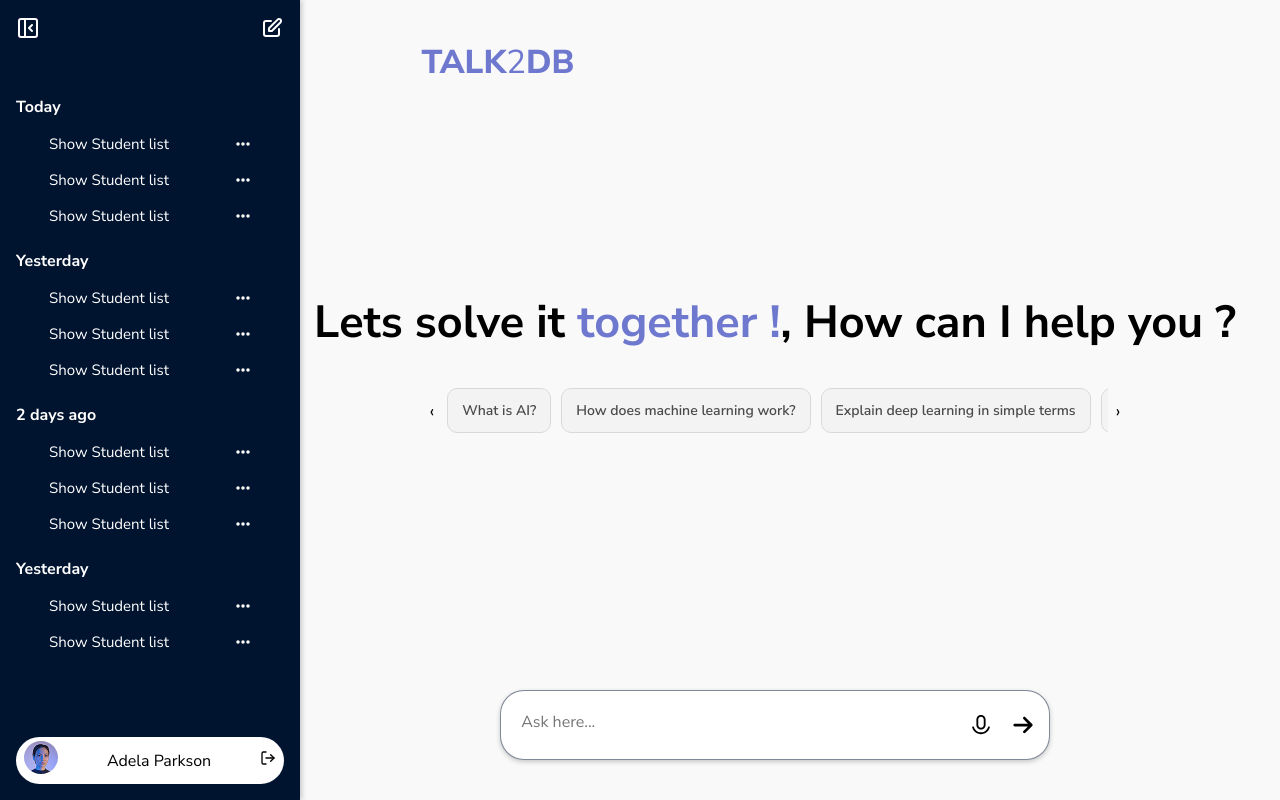
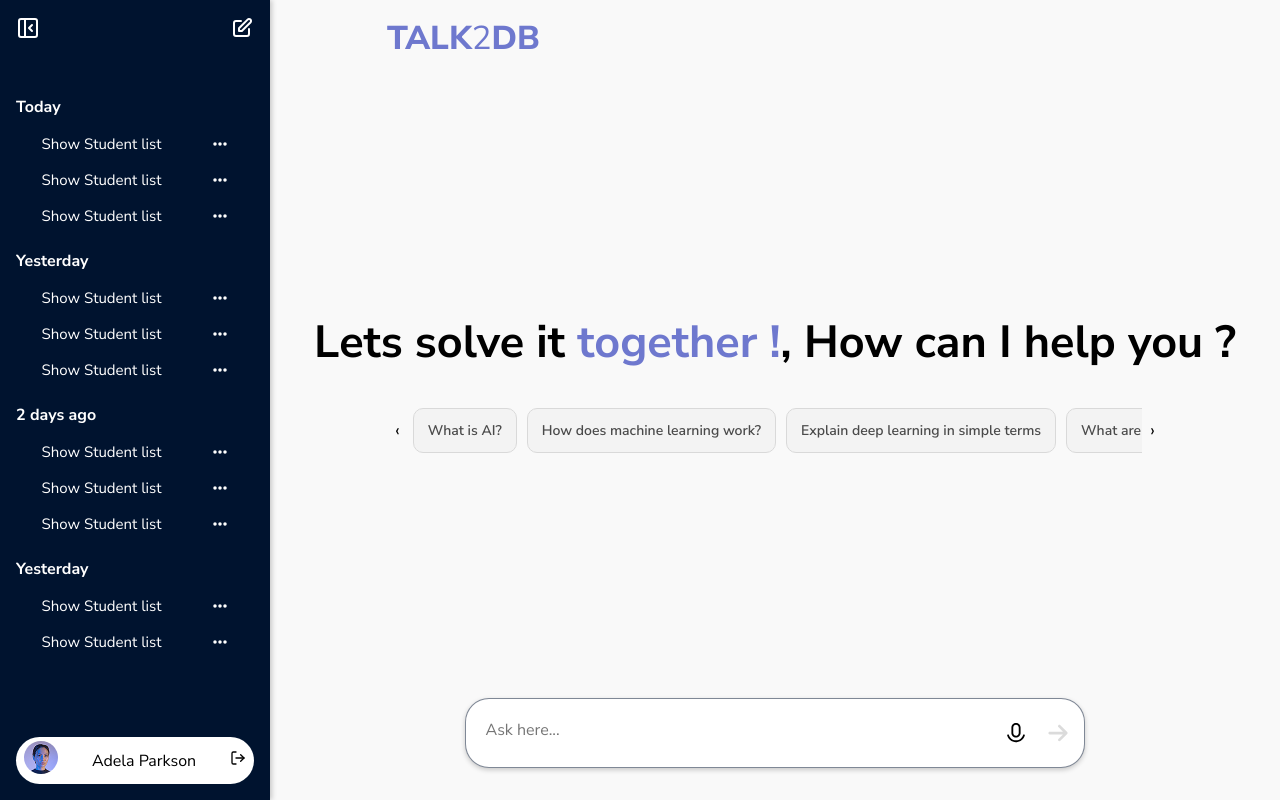
Before and after one commit to Ragul2125/Talk2DB, a React (Vite) app in the folder Talk2Db/: page / in a window 1280 px wide. Built offline with nearby package versions, Linux system fonts and the light colour scheme.

Commit message:
proper for window size

```diff
--- a/Talk2Db/src/Components/ChatArea/ChatArea.css
+++ b/Talk2Db/src/Components/ChatArea/ChatArea.css
@@ -6,20 +6,19 @@
   display: flex;
   justify-content: center;
   align-items: center;
+  z-index: 11;
 }
 .center {
-  width: 70%;
+  width: 80%;
   min-height: 100dvh;
   display: flex;
   flex-direction: column;
   justify-content: space-between;
+  /* background-color: #333; */
+  padding: 1em;
 }
-.chat-nav {
-  width: 100%;
-  height: 40px;
-}
+
 .chat-nav h1 {
-  margin: 40px 0;
   font-size: 33px;
   font-weight: 800;
   color: var(--accent);
@@ -32,20 +31,19 @@
 .chat-bottom {
   width: 100%;
   position: relative;
+  margin-bottom: 1em;
 }
 .chat-container {
   display: flex;
   justify-content: center;
-  padding: 10px;
-  width: 100%;
-  margin-bottom: 30px;
-}
+  position: sticky;
+  bottom: 2em;
+  }
 
 .chat-input-box {
   display: flex;
   align-items: center;
   width: 80%;
-  /* max-width: 800px; */
   background-color: #fff;
   border: 1px solid rgba(0, 19, 47, 0.5);
   border-radius: 24px;
@@ -57,16 +55,23 @@
 /* Resizable Text Area */
 .chat-input-box textarea {
   flex: 1;
-  min-height: 48px;
-  max-height: 150px;
+  width: 100%;
   font-size: 16px;
   padding: 10px;
   border: none;
   outline: none;
   resize: none;
+  line-height: 1.4;
+  box-sizing: border-box;
+  transition: height 0.1s ease-in-out;
   overflow-y: auto;
+
 }
 
+.chat-send-button:disabled {
+  opacity: 0.5;
+  cursor: not-allowed;
+}
 /* Buttons */
 .chat-mic-button,
 .chat-send-button {
@@ -308,14 +313,15 @@
 
 /* ================== Messages Container =============== */
 .messages {
-  margin-top: 3em;
+  /* margin-top: 3em; */
   padding: 2em;
-  height: 750px;
+  height: 670px;
   overflow-y: auto;
   display: flex;
   flex-direction: column;
   gap: 1.5em;
   /* background-color: #2c7a2c; */
+
 }
 
 /* ================== Individual Messages =============== */
@@ -343,25 +349,24 @@
 
 /* ================== Bot Message (Align Left) =============== */
 .bot-message {
-  background-color: var(--tableblue); /* Light gray for bot messages */
+  background-color: var(--tableblue);
   color: white;
-  align-self: flex-start; /* Aligns message to the left */
+  align-self: flex-start;
   border-bottom-left-radius: 0;
 }
 
 .query {
-  background-color: #f4f4f4;
+  background-color: #ffffff;
   color: black;
-  align-self: flex-end;
   border-radius: 20px;
-  margin: 20px 0;
-  width: 100%;
-  padding: 12px 16px;
-
-  height: 100px;
+  width: 90%;
+  padding: 15px 16px;
+  height: 150px;
   display: flex;
   align-items: center;
   justify-content: space-between;
+  box-shadow: rgba(149, 157, 165, 0.2) 0px 8px 24px;
+
 }
 
 .query-text {
@@ -371,6 +376,9 @@
   color: #333;
   font-size: 15px;
   font-family: monospace;
+  padding: 1em;
+  border-radius: 20px;
+  background-color: rgb(224, 224, 224,75%);
 }
 
 .copy-button {
--- a/Talk2Db/src/Components/ChatArea/ChatComp/InputBox.jsx
+++ b/Talk2Db/src/Components/ChatArea/ChatComp/InputBox.jsx
@@ -10,11 +10,27 @@ const InputBox = ({ value, onChange, sendMessage }) => {
       ? new (window.SpeechRecognition || window.webkitSpeechRecognition)()
       : null;
 
+  const adjustTextareaHeight = () => {
+    const textarea = textareaRef.current;
+    if (textarea) {
+      // Reset height to auto to calculate the correct scroll height
+      textarea.style.height = 'auto';
+
+      // Calculate the scroll height
+      const scrollHeight = textarea.scrollHeight;
+
+      // Set height with min and max constraints
+      const newHeight = Math.min(
+        Math.max(scrollHeight, 48), // Minimum height of 48px
+        150 // Maximum height of 150px
+      );
+
+      textarea.style.height = `${newHeight}px`;
+    }
+  };
+
   useEffect(() => {
-    if (textareaRef.current) {
-      textareaRef.current.style.height = "48px"; // Default height
-      textareaRef.current.style.height = `${textareaRef.current.scrollHeight}px`;
-    }
+    adjustTextareaHeight();
   }, [value]);
 
   const handleKeyDown = (e) => {
@@ -31,6 +47,10 @@ const InputBox = ({ value, onChange, sendMessage }) => {
     }
 
     if (!isRecording) {
+      recognition.continuous = true;
+      recognition.interimResults = true;
+      recognition.lang = 'en-US';
+
       recognition.start();
       setIsRecording(true);
     } else {
@@ -39,8 +59,12 @@ const InputBox = ({ value, onChange, sendMessage }) => {
     }
 
     recognition.onresult = (event) => {
-      const transcript = event.results[0][0].transcript;
-      onChange((prev) => prev + " " + transcript);
+      const transcript = Array.from(event.results)
+        .map(result => result[0])
+        .map(result => result.transcript)
+        .join('');
+
+      onChange(prev => prev + " " + transcript.trim());
     };
 
     recognition.onspeechend = () => {
@@ -48,7 +72,8 @@ const InputBox = ({ value, onChange, sendMessage }) => {
       recognition.stop();
     };
 
-    recognition.onerror = () => {
+    recognition.onerror = (event) => {
+      console.error('Speech recognition error:', event.error);
       setIsRecording(false);
     };
   };
@@ -66,9 +91,16 @@ const InputBox = ({ value, onChange, sendMessage }) => {
           ref={textareaRef}
           placeholder="Ask here..."
           value={value}
-          onChange={(e) => onChange(e.target.value)}
+          onChange={(e) => {
+            onChange(e.target.value);
+          }}
           onKeyDown={handleKeyDown}
           rows={1}
+          style={{
+            minHeight: '48px',
+            maxHeight: '150px',
+            overflowY: value.length > 0 ? 'auto' : 'hidden'
+          }}
         />
         <button
           type="button"
@@ -81,7 +113,11 @@ const InputBox = ({ value, onChange, sendMessage }) => {
             <RiMic2Line size={22} />
           )}
         </button>
-        <button className="chat-send-button" type="submit">
+        <button
+          className="chat-send-button"
+          type="submit"
+          disabled={value.trim() === ''}
+        >
           <FaArrowRight size={22} />
         </button>
       </form>
--- a/Talk2Db/src/Components/ChatArea/ChatComp/Messages.jsx
+++ b/Talk2Db/src/Components/ChatArea/ChatComp/Messages.jsx
@@ -2,7 +2,7 @@ import { LuCloudDownload } from "react-icons/lu";
 import { MdOutlineInsertChart } from "react-icons/md";
 import { FaEye } from "react-icons/fa";
 import downloadCSV from "../../../Services/csv";
-import { useState } from "react";
+import { useEffect, useRef, useState } from "react";
 import { GoCopy } from "react-icons/go";
 
 const Table = () => {
@@ -90,7 +90,17 @@ const Table = () => {
     setCopied(true);
     setTimeout(() => setCopied(false), 1500);
   };
+  const queryEndRef = useRef(null);
+
+  // Auto-scroll to the query when it's shown
+  useEffect(() => {
+    if (showQuery) {
+      queryEndRef.current?.scrollIntoView({ behavior: "smooth" });
+    }
+  }, [showQuery]); // ✅ Watch `showQuery`, not `query`
+
   return (
+    <>
       <div className="message bot-message table">
         <div className="table-top">
           <h2>Table title</h2>
@@ -134,7 +144,9 @@ const Table = () => {
                   <td>{row.role}</td>
                   <td>{row.department}</td>
                   <td>
-                  <span className={`status-badge ${row.status.toLowerCase()}`}>
+                    <span
+                      className={`status-badge ${row.status.toLowerCase()}`}
+                    >
                       {row.status}
                     </span>
                   </td>
@@ -144,18 +156,27 @@ const Table = () => {
             </tbody>
           </table>
         </div>
+      </div>
       {showQuery && (
         <div className="query">
           <code className="query-text">{query}</code>
           <button onClick={handleCopy} className="copy-button">
             {copied ? "✔" : <GoCopy />}
           </button>
+          {/* Invisible div for auto-scrolling */}
+          <div ref={queryEndRef} />
         </div>
       )}
-    </div>
+    </>
   );
 };
 const Messages = ({ messages }) => {
+  const messagesEndRef = useRef(null);
+
+  // Auto-scroll to the latest message
+  useEffect(() => {
+    messagesEndRef.current?.scrollIntoView({ behavior: "smooth" });
+  }, [messages]);
   return (
     <div className="messages">
       {messages.map((message) => (
@@ -174,6 +195,7 @@ const Messages = ({ messages }) => {
           )}
         </>
       ))}
+      <div ref={messagesEndRef} />
     </div>
   );
 };
--- a/Talk2Db/src/Components/SideNav/SideNav.css
+++ b/Talk2Db/src/Components/SideNav/SideNav.css
@@ -1,7 +1,7 @@
 /* Base Sidebar Styles */
 .Sidebar {
   height: 100dvh;
-  width: 300px;
+  width: 270px;
   background-color: var(--navcolor);
   color: #ffffff;
   padding: 1em;
@@ -12,11 +12,11 @@
   position: fixed;
   top: 0;
   left: 0;
-  z-index: 100;
+  z-index: 200; /* Ensures it's above other elements */
   box-shadow: 2px 0 5px rgba(0, 0, 0, 0.2);
 }
 
-/* Sidebar Hidden (default) */
+/* Sidebar Hidden */
 .Sidebar.closed {
   transform: translateX(-100%);
 }
@@ -32,7 +32,7 @@
   border-radius: 5px;
   padding: 10px;
   cursor: pointer;
-  z-index: 110;
+  z-index: 199;
   font-size: 1.5em;
 }
 
@@ -45,7 +45,7 @@
   width: 100vw;
   height: 100vh;
   background: rgba(0, 0, 0, 0.5);
-  z-index: 99;
+  z-index: 198;
 }
 
 /* RESPONSIVE OVERLAY BEHAVIOR */
@@ -62,24 +62,27 @@
 
 .sideNav-top {
   height: 80%;
+}
 
-  header {
+.sideNav-top header {
   color: #ffffff;
   font-size: 1.5em;
   display: flex;
   justify-content: space-between;
-    .close,
-    .new-chat {
+}
+
+.sideNav-top .close,
+.sideNav-top .new-chat {
   cursor: pointer;
 }
-  }
+
 .his {
   height: 95%;
-    overflow: scroll;
+  overflow: auto;
   margin-top: 2em;
 }
-}
 
+/* Profile Section */
 .profile {
   display: flex;
   align-items: center;
@@ -89,21 +92,26 @@
   padding: 0.25em 0.5em;
   border-radius: 50px;
   cursor: pointer;
-  .profile-img {
-    img {
+}
+
+.profile-img img {
   border-radius: 50%;
 }
-  }
+
+/* History Section */
+.history {
+  padding-top: 1em;
 }
 
-/* History styles */
-.history {
-  padding-top: 1em;
 .history-area {
   padding-top: 0.5em;
+}
+
 .historys {
   display: flex;
   flex-direction: column;
+}
+
 .row {
   width: auto;
   display: flex;
@@ -112,14 +120,13 @@
   gap: 1em;
   padding: 0.5em;
   cursor: pointer;
-        p {
+}
+
+.row p {
   font-size: 15px;
 }
-      }
+
 .row:hover {
   background-color: rgba(79, 97, 125, 0.65);
   border-radius: 10px;
 }
-    }
-  }
-}
--- a/Talk2Db/src/Pages/Pages.css
+++ b/Talk2Db/src/Pages/Pages.css
@@ -16,4 +16,5 @@
 .ChatArea.sidebar-closed {
   margin-left: 0;
   width: 100%;
+
 }
```
Also changed, not shown: Talk2Db/src/Components/ChatArea/ChatComp/Suggestion.jsx (line endings or trailing spaces). Lines whose indentation alone changed are shown as unchanged.
